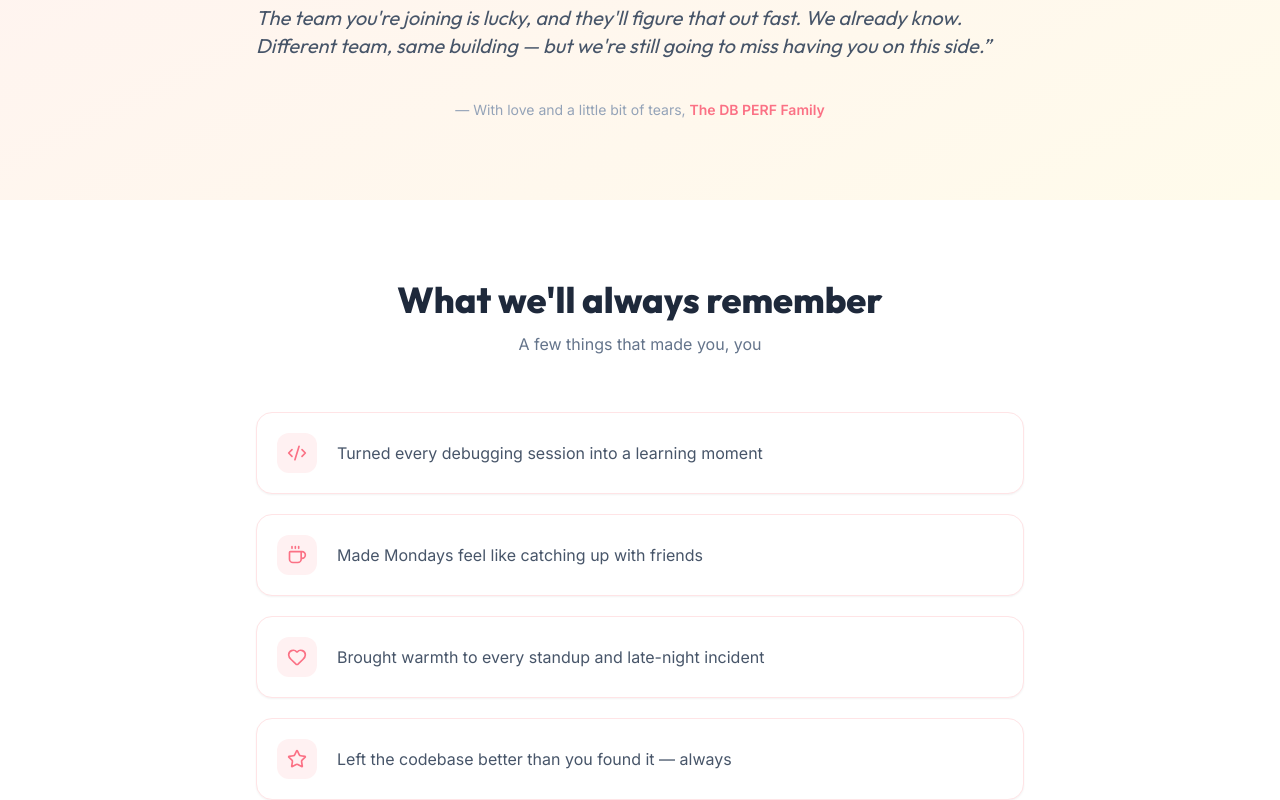
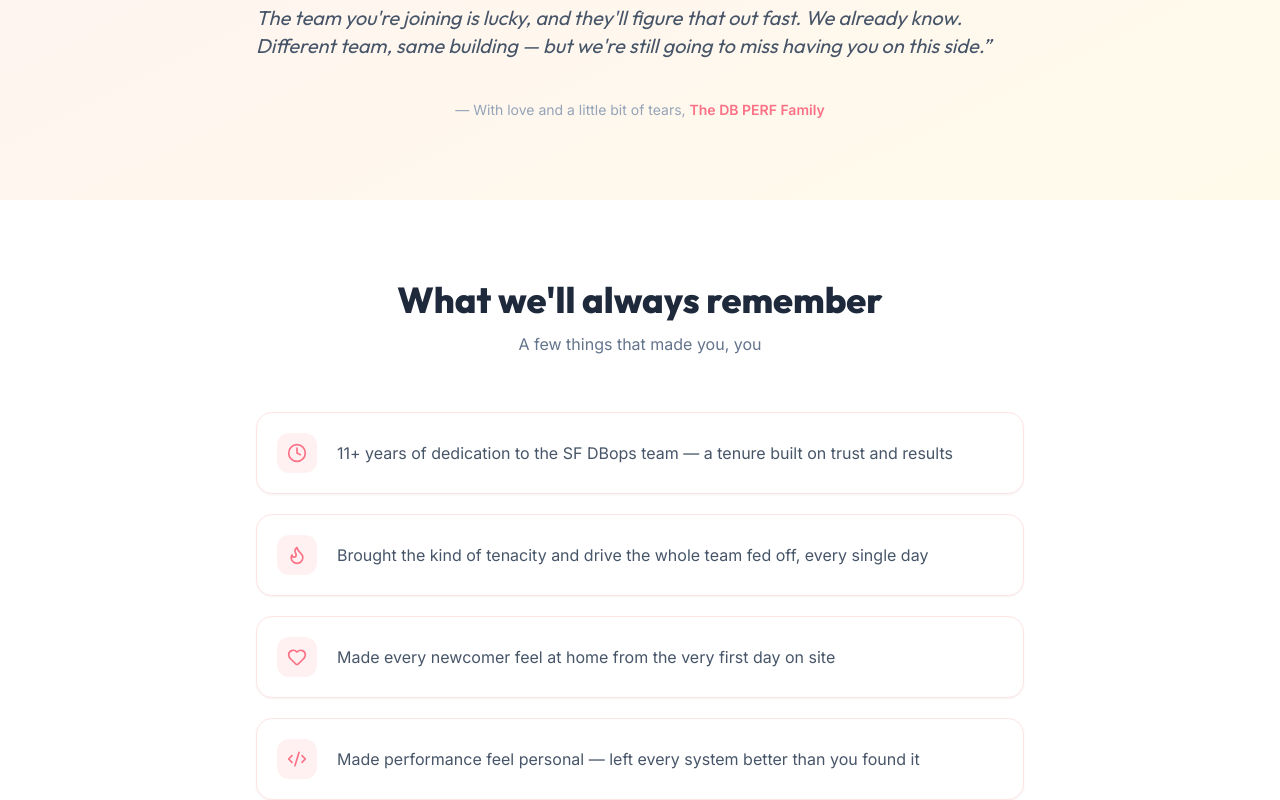
Before and after one commit to mariasher001/farewell-website, a Next.js app: page / in a window 1280 px wide. Shown: the part 2000-2800 px from the top of the page. Built offline with nearby package versions, Linux system fonts and the light colour scheme; no server answers; the database is empty.

Commit message:
feat: update highlights based on real team and management messages

```diff
--- a/components/Highlights.tsx
+++ b/components/Highlights.tsx
@@ -1,15 +1,15 @@
 'use client'
 
 import { motion } from 'framer-motion'
-import { Code2, Coffee, Heart, Star, Users, Zap } from 'lucide-react'
+import { Clock, Code2, Flame, Heart, MapPin, Users } from 'lucide-react'
 
 const highlights = [
-  { Icon: Code2, text: 'Turned every debugging session into a learning moment' },
-  { Icon: Coffee, text: 'Made Mondays feel like catching up with friends' },
-  { Icon: Heart, text: 'Brought warmth to every standup and late-night incident' },
-  { Icon: Star, text: 'Left the codebase better than you found it — always' },
-  { Icon: Users, text: 'The person the team called when nothing made sense' },
-  { Icon: Zap, text: 'Made performance feel personal, not just technical' },
+  { Icon: Clock,  text: '11+ years of dedication to the SF DBops team — a tenure built on trust and results' },
+  { Icon: Flame,  text: 'Brought the kind of tenacity and drive the whole team fed off, every single day' },
+  { Icon: Heart,  text: 'Made every newcomer feel at home from the very first day on site' },
+  { Icon: Code2,  text: 'Made performance feel personal — left every system better than you found it' },
+  { Icon: Users,  text: 'No drama, no chasing — owned every task and saw it through without being asked twice' },
+  { Icon: MapPin, text: 'Built bonds across continents — Budapest, the EU team, and beyond will miss you' },
 ]
 
 export default function Highlights() {
```
